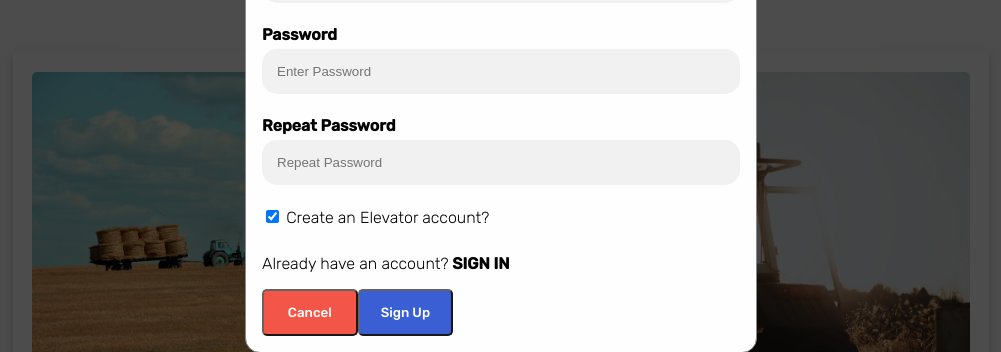
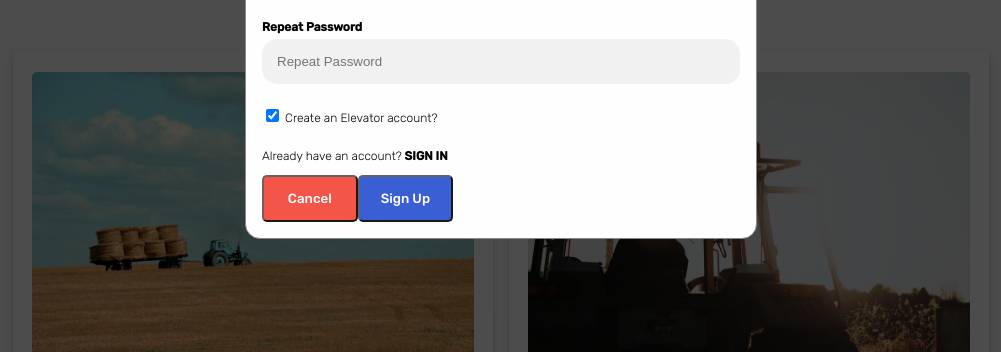
Before and after one commit to lukfd/farmerselevator, a Flask app: page / in a window 1280 px wide, after a click on "SignUp". Shown: the part 448-800 px from the top of the page, without its empty margins (139-1140 px from the left). Run offline with Flask 2, Linux system fonts and the light colour scheme; data comes from the database, SQL or seed files in the repository; some libraries are stand-ins or nearby versions.

Commit message:
adding clamped fontsize for signup modal

```diff
--- a/static/css/index.css
+++ b/static/css/index.css
@@ -261,10 +261,11 @@ h4 {
 /* Modal Content/Box */
 .modal-content {
   background-color: #fefefe;
-  margin: 5% auto 15% auto; /* 5% from the top, 15% from the bottom and centered */
+  margin: 1% auto 15% auto; /* 5% from the top, 15% from the bottom and centered */
   border: 1px solid #888;
   width: 40%; /* the size of the form */
   border-radius: 15px;
+  font-size: clamp(10px, 1vw, 12px);
 }
 
 /* Style the horizontal ruler */
```
Also changed, not shown: 1 other file.
